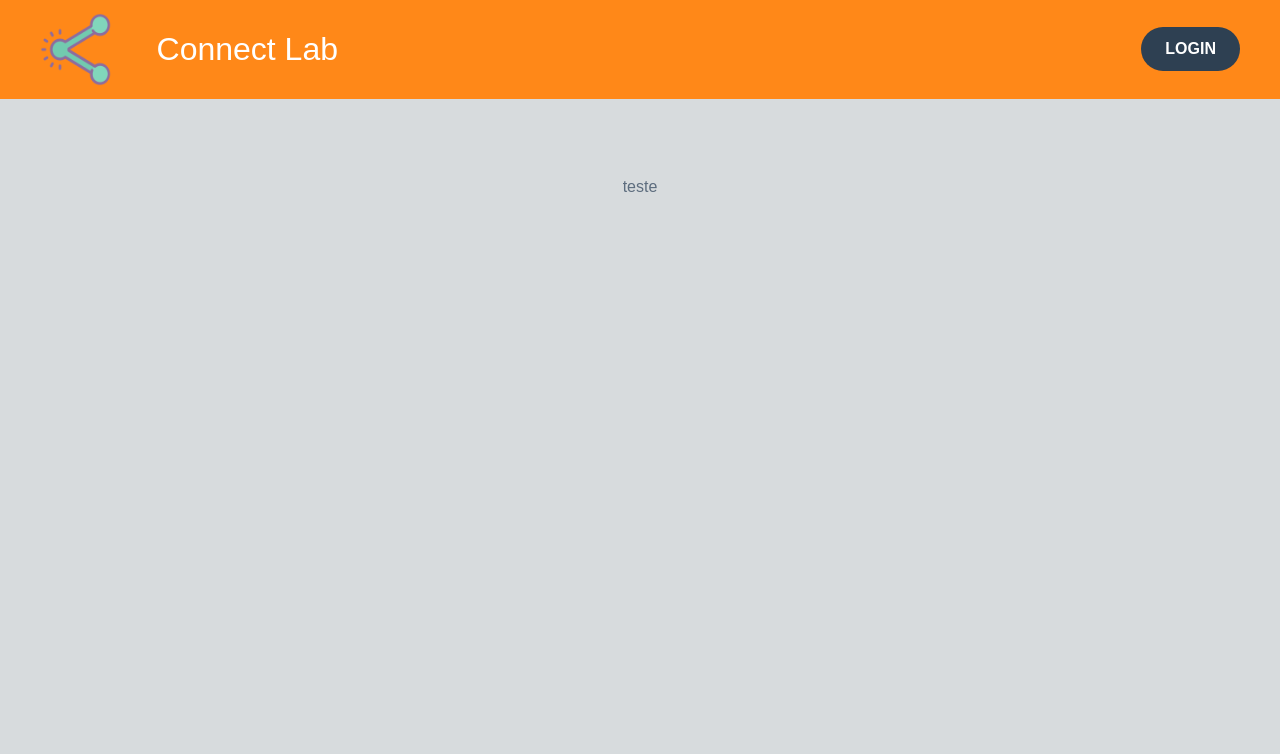
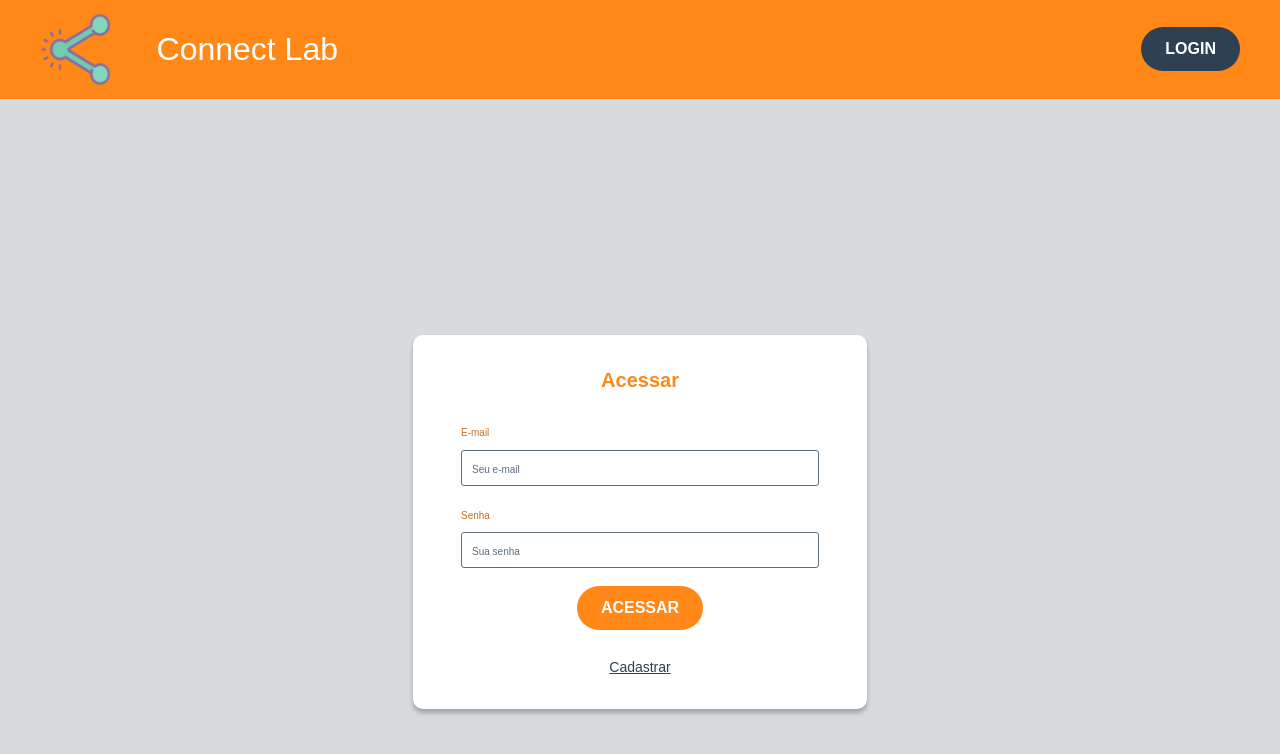
Before and after one commit to xDouglas90/connect-Lab, a React (Vite) app: page / in a window 1280 px wide. Shown: the top 754 px of the page. Built offline with nearby package versions, Linux system fonts and the light colour scheme.

Commit message:
:sparkles: feat: Create Login page #9

```diff
--- a/src/App.jsx
+++ b/src/App.jsx
@@ -1,15 +1,13 @@
+import { Login } from '@pages';
+
 import { FontStyles, GlobalStyles } from '@styles';
-
-import { Layout } from '@templates';
 
 function App() {
   return (
     <>
       <FontStyles />
       <GlobalStyles />
-      <Layout>
-        <p>teste</p>
-      </Layout>
+      <Login />
     </>
   );
 }
--- /dev/null
+++ b/src/components/pages/Login/index.jsx
@@ -0,0 +1,28 @@
+import { Button, Input, Link, Title } from '@atoms';
+import { Layout } from '@templates';
+
+import * as S from './styles';
+
+export const Login = () => {
+  return (
+    <Layout>
+      <S.Container>
+        <Title text="Acessar" />
+        <Input
+          label="E-mail"
+          name="email"
+          placeholder="Seu e-mail"
+          type="email"
+        />
+        <Input
+          label="Senha"
+          name="password"
+          placeholder="Sua senha"
+          type="password"
+        />
+        <Button isPrimary text="Acessar" />
+        <Link text='Cadastrar' url='#' />
+      </S.Container>
+    </Layout>
+  );
+};
--- /dev/null
+++ b/src/components/pages/Login/styles.js
@@ -0,0 +1,17 @@
+import styled from 'styled-components';
+
+export const Container = styled.section`
+  display: flex;
+  flex-direction: column;
+  justify-content: center;
+  align-items: center;
+  padding: 36px 48px;
+  gap: 28px;
+
+  width: 454px;
+  height: 374px;
+
+  background: var(--common-white);
+  box-shadow: 0px 4px 4px rgba(0, 0, 0, 0.25);
+  border-radius: 10px;
+`;
--- /dev/null
+++ b/src/components/pages/index.js
@@ -0,0 +1,3 @@
+import { Login } from './Login';
+
+export { Login };
--- a/src/components/templates/Layout/styles.js
+++ b/src/components/templates/Layout/styles.js
@@ -5,7 +5,7 @@ export const Main = styled.main`
   flex-direction: column;
   justify-content: center;
   align-items: center;
-  padding: 60px 120px;
+  padding: 236px 486px;
   gap: 40px;
   width: 100vw;
 `;
```
